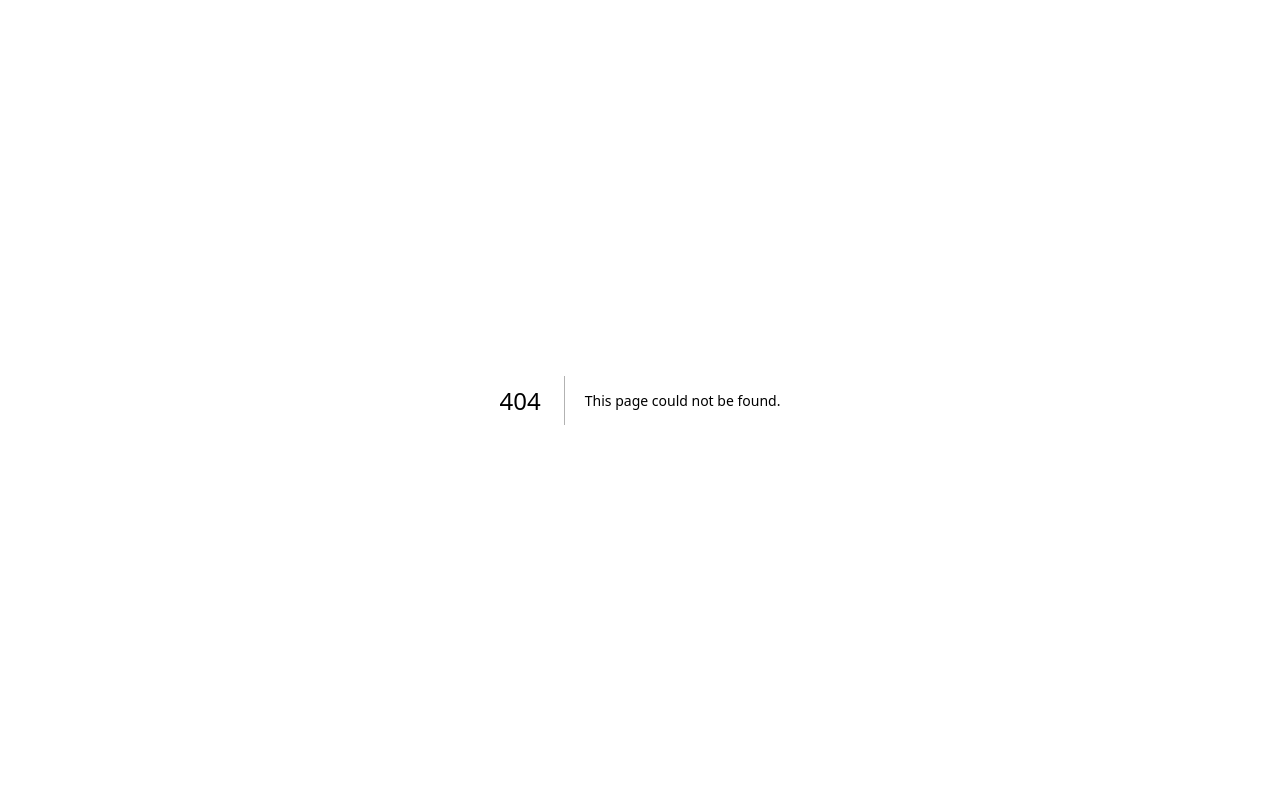
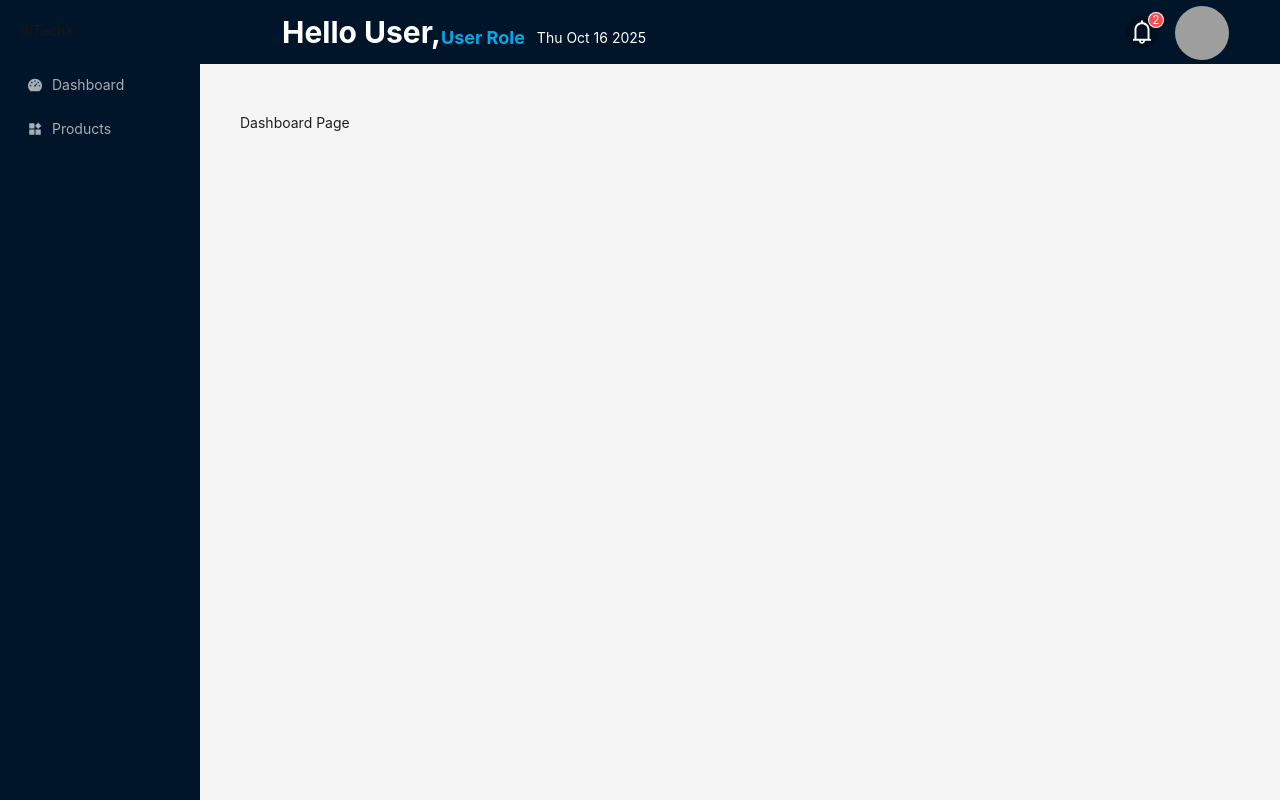
Before and after one commit to rhshuvo44/biTechX, a Next.js app: page /dashboard in a window 1280 px wide. Before the commit this address had no page. Built offline with nearby package versions, Linux system fonts and the light colour scheme; grey boxes are pictures that could not be loaded.

Commit message:
FACT:dashboard layout

```diff
--- /dev/null
+++ b/src/app/(dashboard)/dashboard/page.tsx
@@ -0,0 +1,11 @@
+import React from 'react';
+
+const DashboardPage = () => {
+    return (
+        <div>
+            Dashboard Page
+        </div>
+    );
+};
+
+export default DashboardPage;
--- /dev/null
+++ b/src/app/(dashboard)/layout.tsx
@@ -0,0 +1,34 @@
+"use client";
+import HeaderMenu from "@/components/dashboard/HeaderMenu";
+import SideBar from "@/components/dashboard/SideBar";
+import { Layout } from "antd";
+import React from "react";
+
+const { Content } = Layout;
+
+const DashboardLayout = ({
+  children,
+}: Readonly<{
+  children: React.ReactNode;
+}>) => {
+  return (
+    <Layout className="" style={{ height: "100%", minHeight: "100vh" }}>
+      <SideBar />
+      <Layout>
+        <HeaderMenu />
+        <Content style={{ margin: "24px 16px 0" }}>
+          <div
+            style={{
+              padding: 24,
+              // overflow: "hidden",
+            }}
+          >
+            {children}
+          </div>
+        </Content>
+      </Layout>
+    </Layout>
+  );
+};
+
+export default DashboardLayout;
--- /dev/null
+++ b/src/app/login/page.tsx
@@ -0,0 +1,5 @@
+const Login = () => {
+  return <div>Log</div>;
+};
+
+export default Login;
--- /dev/null
+++ b/src/components/dashboard/HeaderMenu.tsx
@@ -0,0 +1,74 @@
+import { BellOutlined, UserOutlined } from "@ant-design/icons";
+import { Avatar, Badge, Button, Dropdown, Layout, Menu, MenuProps } from "antd";
+import Link from "next/link";
+// import { logout } from "../../redux/features/auth/authSlice";
+
+const { Header } = Layout;
+const HeaderMenu = () => {
+  const items: MenuProps["items"] = [
+    {
+      label: <Link href={`/me`}>Profile</Link>,
+      key: "profile",
+    },
+    {
+      label: <Link href={`/settings`}>Settings</Link>,
+      key: "settings",
+    },
+
+    {
+      type: "divider",
+    },
+    {
+      label: (
+        <Button
+        //   onClick={() => dispatch(logout())}
+        >
+          Logout
+        </Button>
+      ),
+      key: "logout",
+    },
+  ];
+  const date = new Date();
+
+  return (
+    <Header
+      style={{ position: "sticky", top: 0, zIndex: 1, width: "100%" }}
+      className="flex items-center gap-1 md:gap-5 justify-between"
+    >
+      <div className="flex items-center md:px-8 text-white justify-center">
+        <h3 className="text-sm md:font-bold md:text-2xl lg:text-3xl capitalize text-primary ">
+          Hello User,
+        </h3>
+        <small className=" hidden md:block mt-3 md:mr-3 md:font-bold md:text-lg text-[#00A9EA]">
+          User Role
+        </small>
+        <p className="hidden md:block lg:mt-3"> {date.toDateString()}</p>
+      </div>
+
+      <div className="flex gap-4 justify-center items-center">
+        <Dropdown overlay={<Menu />} trigger={["click"]}>
+          <Badge count={2} size="small" offset={[-2, 4]}>
+            <Avatar
+              alt="avatar"
+              icon={<BellOutlined />}
+              style={{ fontSize: "24px", cursor: "pointer" }}
+            />
+          </Badge>
+        </Dropdown>
+        <Dropdown menu={{ items }} trigger={["click"]}>
+          <a onClick={(e) => e.preventDefault()}>
+            <Avatar
+              src="https://joeschmoe.io/api/v1/random"
+              alt="avatar"
+              icon={<UserOutlined />}
+              size={{ xs: 24, sm: 32, md: 40, lg: 50, xl: 56, xxl: 60 }}
+            />
+          </a>
+        </Dropdown>
+      </div>
+    </Header>
+  );
+};
+
+export default HeaderMenu;
--- /dev/null
+++ b/src/components/dashboard/SideBar.tsx
@@ -0,0 +1,72 @@
+import { Menu } from "antd";
+import Sider from "antd/es/layout/Sider";
+import { useState } from "react";
+// import { TUser, useCurrentToken } from "../../redux/features/auth/authSlice";
+import { DashboardFilled, ProductFilled } from "@ant-design/icons";
+const SideBar = () => {
+  const [openKeys, setOpenKeys] = useState([]);
+
+  //   const token = useAppSelector(useCurrentToken);
+  //   let user;
+  //   if (token) {
+  //     user = verifyToken(token) as TUser;
+  //   }
+  const sidebarItems = [
+    {
+      key: "1",
+      icon: <DashboardFilled />,
+      label: "Dashboard",
+    },
+    {
+      key: "2",
+      icon: <ProductFilled />,
+      label: "Products",
+    },
+  ];
+
+  const handleOpenChange = (keys: []) => {
+    if (openKeys.length == 1) {
+      keys.shift();
+      setOpenKeys(keys);
+      return;
+    }
+    setOpenKeys(keys);
+  };
+  return (
+    <Sider
+      style={{
+        // width: "100%",
+        height: "100%",
+        minHeight: "100vh",
+        position: "sticky",
+        top: "0",
+        left: "0",
+      }}
+      // width={250}
+      breakpoint="lg"
+      collapsedWidth="0"
+      onBreakpoint={(broken) => {
+        console.log(broken);
+      }}
+      onCollapse={(collapsed, type) => {
+        console.log(collapsed, type);
+      }}
+    >
+      <div className="m-5">
+        {/* <img src={logo} alt="logo" /> */}
+
+        <h1>BiTechX</h1>
+      </div>
+      <Menu
+        openKeys={openKeys}
+        onOpenChange={(keys: string[]) => handleOpenChange(keys as [])}
+        theme="dark"
+        mode="inline"
+        defaultSelectedKeys={["4"]}
+        items={sidebarItems as []}
+      />
+    </Sider>
+  );
+};
+
+export default SideBar;
```
Also changed, not shown: package.json (+13 -5 lines), src/config/index.ts (added), src/redux/store.ts (added), 1 other file (tests, documents, lock files or other folders).
